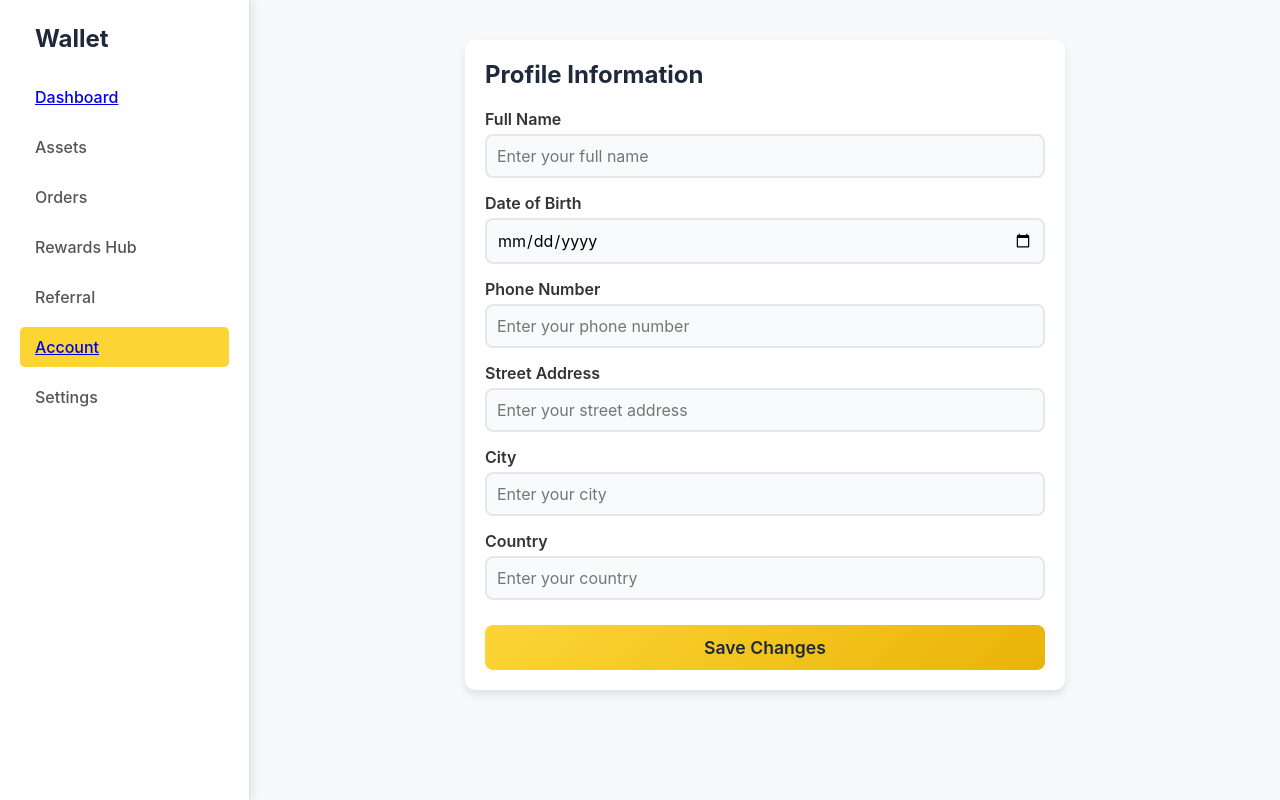
After one commit to Abbass-Hassan/digital-wallet-platform, a PHP site: page /profile.html in a window 1280 px wide. The commit adds this page. Run offline with PHP 8.4, Linux system fonts and the light colour scheme.

Commit message:
Add profile management UI: view & update personal info

```diff
--- a/wallet-client/css/style.css
+++ b/wallet-client/css/style.css
@@ -300,3 +300,73 @@
     transform: translateY(-2px);
     box-shadow: 0 5px 10px rgba(234, 179, 8, 0.4);
 }
+
+
+
+/* Profile Page */
+.profile-container {
+    background: #ffffff;
+    padding: 20px;
+    border-radius: 10px;
+    box-shadow: 0 5px 10px rgba(0, 0, 0, 0.1);
+    max-width: 600px;
+    margin: 20px auto;
+}
+
+.profile-title {
+    font-size: 1.5rem;
+    font-weight: 700;
+    color: #1e293b;
+    margin-bottom: 20px;
+}
+
+.profile-form {
+    display: flex;
+    flex-direction: column;
+    gap: 15px;
+}
+
+.profile-field {
+    display: flex;
+    flex-direction: column;
+    gap: 5px;
+}
+
+.profile-label {
+    font-size: 1rem;
+    font-weight: 600;
+    color: #333;
+}
+
+.profile-input {
+    padding: 10px;
+    border: 2px solid #e5e7eb;
+    border-radius: 8px;
+    font-size: 1rem;
+    background: #f9fafb;
+    transition: border-color 0.3s, box-shadow 0.3s;
+}
+
+.profile-input:focus {
+    border-color: #fcd535;
+    outline: none;
+    box-shadow: 0 0 8px rgba(252, 213, 53, 0.4);
+}
+
+.profile-save-btn {
+    background: linear-gradient(135deg, #fcd535, #eab308);
+    border: none;
+    padding: 12px;
+    border-radius: 8px;
+    font-size: 1.1rem;
+    font-weight: 600;
+    color: #1e293b;
+    cursor: pointer;
+    transition: all 0.3s ease-in-out;
+    margin-top: 10px;
+}
+
+.profile-save-btn:hover {
+    transform: translateY(-2px);
+    box-shadow: 0 5px 15px rgba(234, 179, 8, 0.4);
+}
--- /dev/null
+++ b/wallet-client/profile.html
@@ -0,0 +1,66 @@
+<!DOCTYPE html>
+<html lang="en">
+<head>
+    <meta charset="UTF-8">
+    <meta name="viewport" content="width=device-width, initial-scale=1.0">
+    <title>User Profile</title>
+    <link rel="stylesheet" href="css/style.css">
+</head>
+<body class="dashboard-body">
+
+    <aside class="dashboard-sidebar">
+        <div class="dashboard-sidebar-logo">Wallet</div>
+        <ul class="dashboard-sidebar-links">
+            <li class="dashboard-sidebar-item"><a href="dashboard.html">Dashboard</a></li>
+            <li class="dashboard-sidebar-item">Assets</li>
+            <li class="dashboard-sidebar-item">Orders</li>
+            <li class="dashboard-sidebar-item">Rewards Hub</li>
+            <li class="dashboard-sidebar-item">Referral</li>
+            <li class="dashboard-sidebar-item active"><a href="profile.html">Account</a></li>
+            <li class="dashboard-sidebar-item">Settings</li>
+        </ul>
+    </aside>
+
+    <main class="dashboard-main">
+
+        <section class="profile-container">
+            <h2 class="profile-title">Profile Information</h2>
+
+            <form class="profile-form">
+                <div class="profile-field">
+                    <label for="fullName" class="profile-label">Full Name</label>
+                    <input type="text" id="fullName" name="full_name" class="profile-input" placeholder="Enter your full name">
+                </div>
+
+                <div class="profile-field">
+                    <label for="dob" class="profile-label">Date of Birth</label>
+                    <input type="date" id="dob" name="date_of_birth" class="profile-input">
+                </div>
+
+                <div class="profile-field">
+                    <label for="phone" class="profile-label">Phone Number</label>
+                    <input type="text" id="phone" name="phone_number" class="profile-input" placeholder="Enter your phone number">
+                </div>
+
+                <div class="profile-field">
+                    <label for="street" class="profile-label">Street Address</label>
+                    <input type="text" id="street" name="street_address" class="profile-input" placeholder="Enter your street address">
+                </div>
+
+                <div class="profile-field">
+                    <label for="city" class="profile-label">City</label>
+                    <input type="text" id="city" name="city" class="profile-input" placeholder="Enter your city">
+                </div>
+
+                <div class="profile-field">
+                    <label for="country" class="profile-label">Country</label>
+                    <input type="text" id="country" name="country" class="profile-input" placeholder="Enter your country">
+                </div>
+
+                <button type="submit" class="profile-save-btn">Save Changes</button>
+            </form>
+        </section>
+    </main>
+
+</body>
+</html>
```
Also changed, not shown: wallet-server/database/migrations/create_user_profiles_table.php (added, +24 -0 lines).
